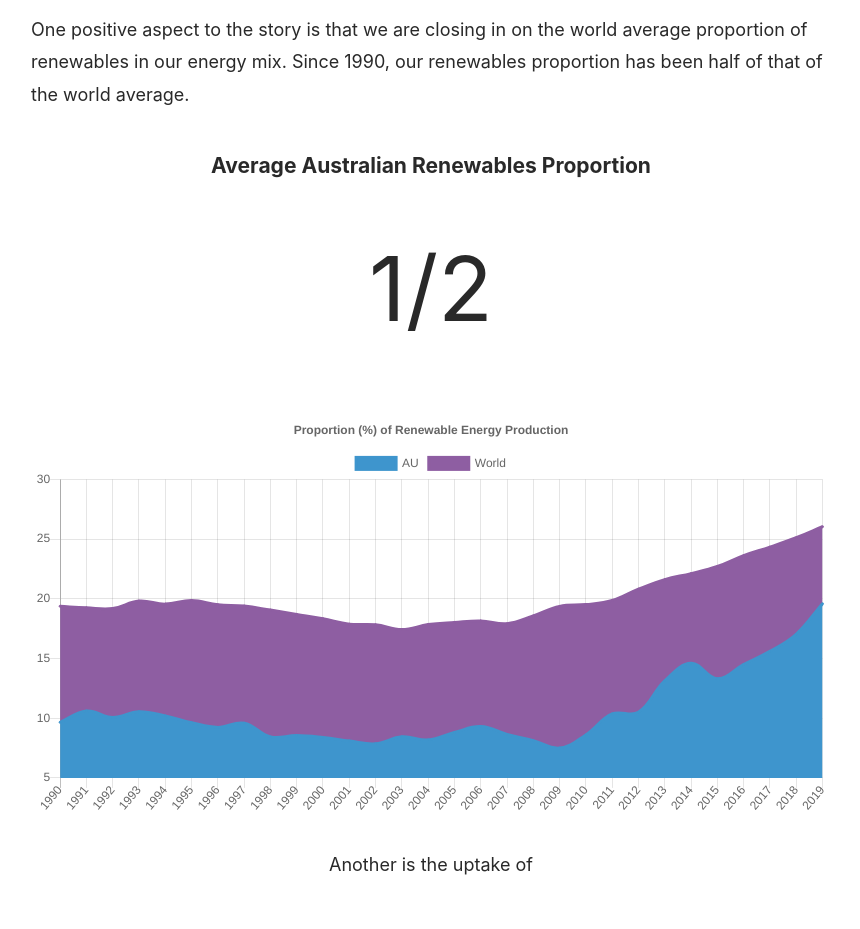
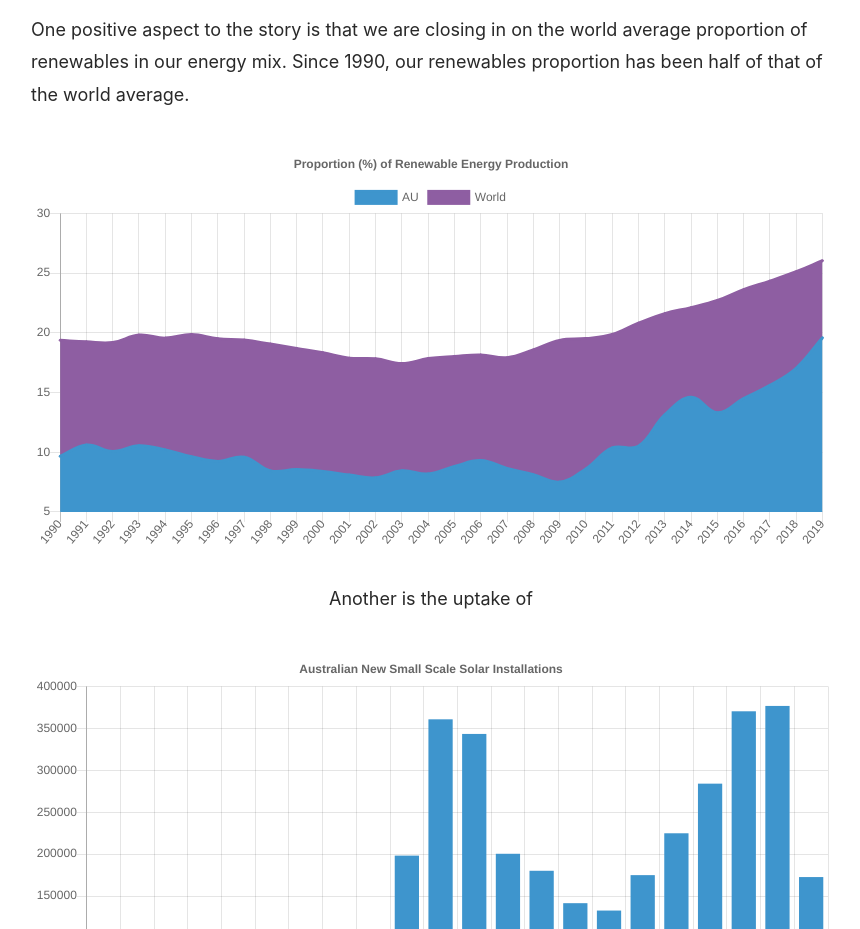
Before and after one commit to dmc-au/ausclimate, a plain HTML site: page index.html in a window 1280 px wide. Shown: the part 3820-4749 px from the top of the page, without its empty margins (209-1069 px from the left). Drawn offline with nearby package versions, Linux system fonts and the light colour scheme.

Commit message:
Minor changes to html

```diff
--- a/index.html
+++ b/index.html
@@ -106,10 +106,10 @@
             proportion of renewables in our energy mix. Since 1990, our renewables proportion
             has been half of that of the world average.
         </p>
-        <div class="big-number-container">
+        <!-- <div class="big-number-container">
             <h3 class="big-number-header">Average Australian Renewables Proportion</h2>
             <p class="big-number">1/2</p>
-        </div>
+        </div> -->
 
         <canvas id="renewables" class="graph"></canvas>
         <p>
```
